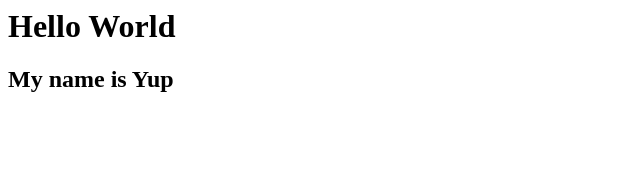
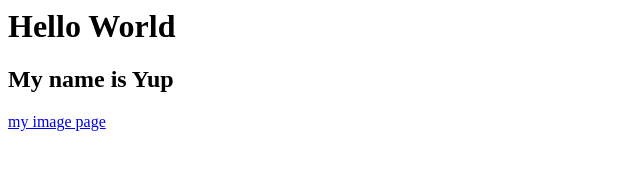
Before and after one commit to yup123-el/yup123-el.github.io, a plain HTML site: page index.html in a window 1280 px wide. Shown: the whole page, without its empty margins (0-640 px from the left). Drawn offline with Linux system fonts and the light colour scheme.

Commit message:
Update index.html

```diff
--- a/index.html
+++ b/index.html
@@ -9,3 +9,5 @@
         <h2>My name is Yup</h2>
     </body>
 </html>
+<a href="image.html">
+    my image page</a>
```
